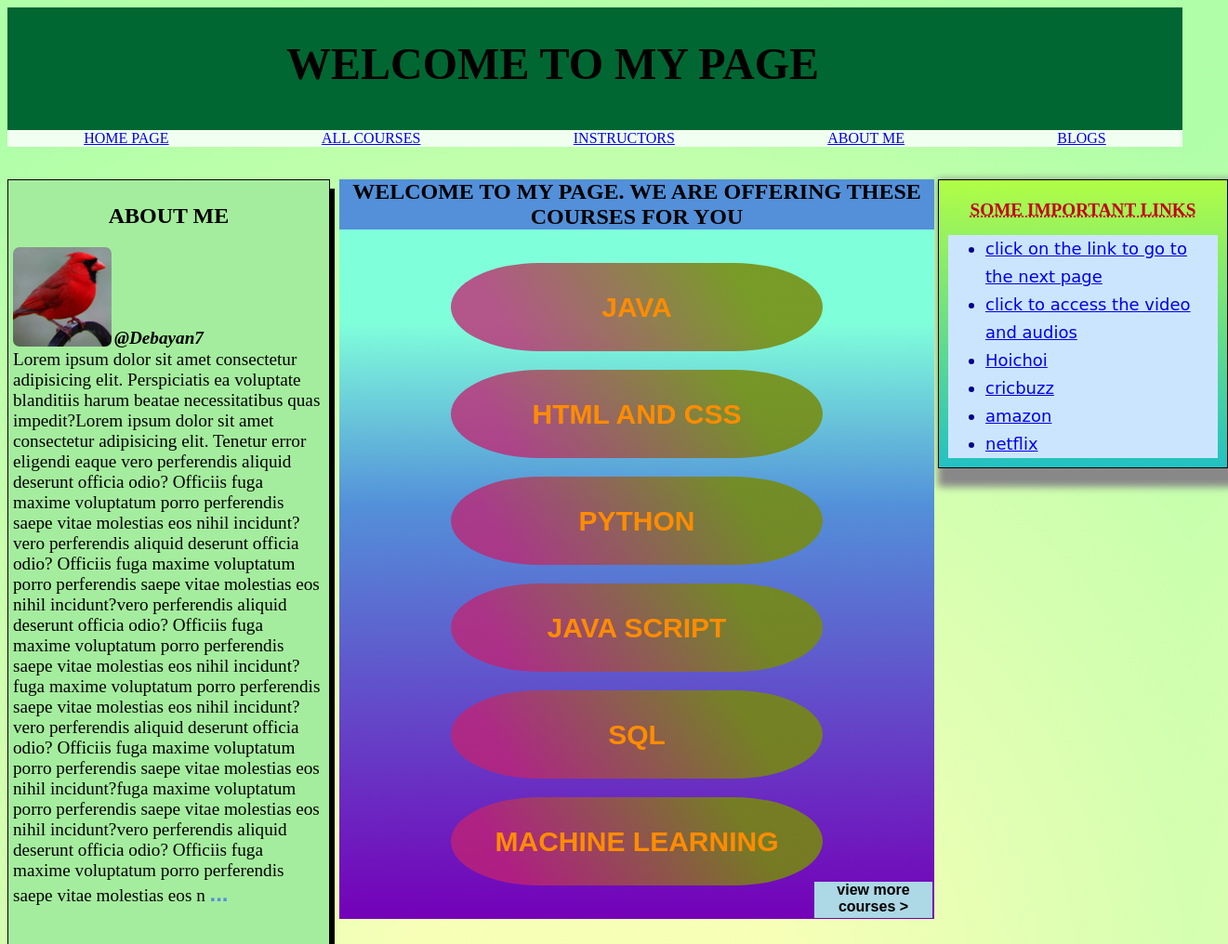
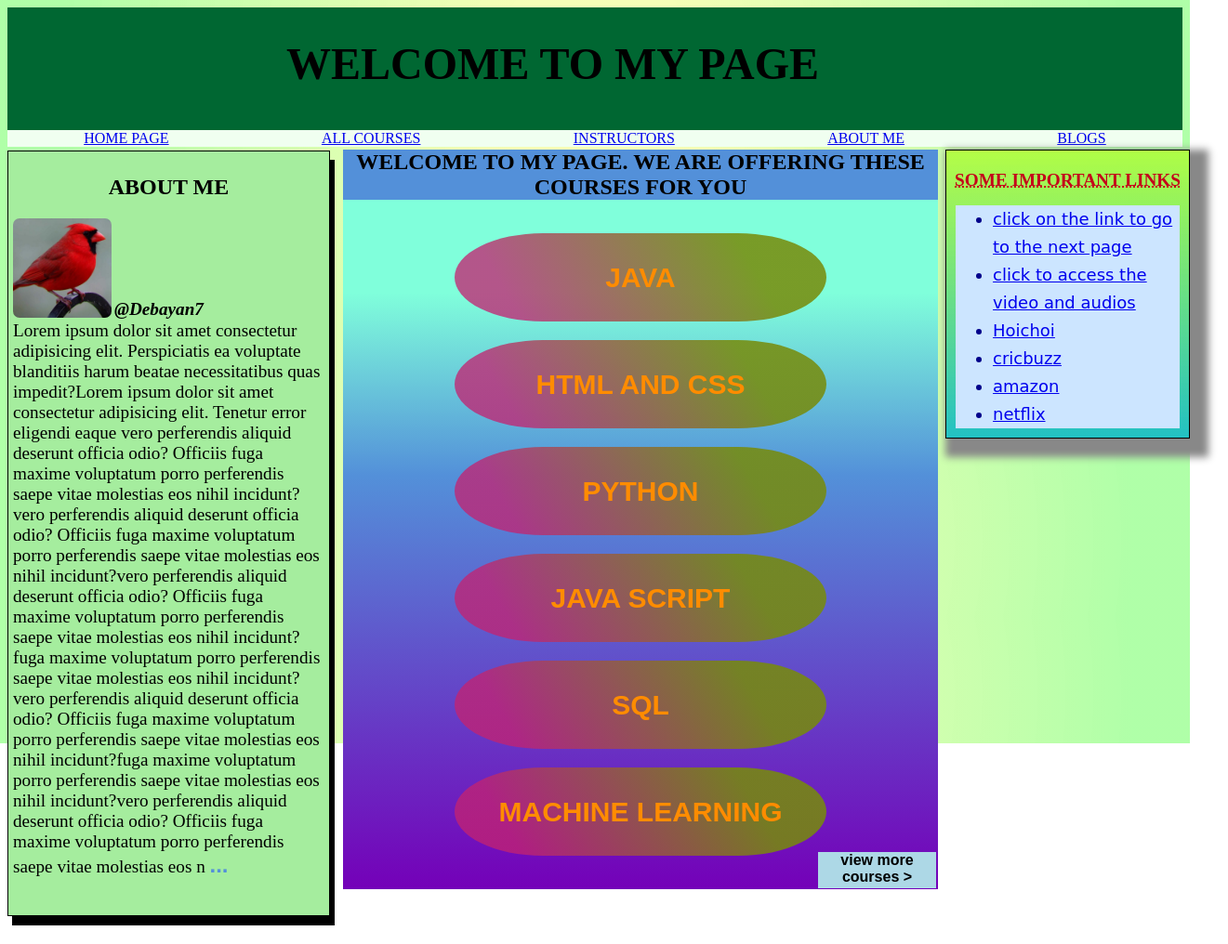
Before and after one commit to Dmitra7/ITMD541, a plain HTML site: page index.html in a window 1280 px wide. Shown: the top 1016 px of the page at 93% size, 1321 px wide, since content can reach past the window. After the commit the page ends 800 px from the top, so only its background shows below. Drawn offline with Linux system fonts and the light colour scheme.

Commit message:
5th time

```diff
--- a/index.html
+++ b/index.html
@@ -59,8 +59,10 @@
         border: double;
         border: 1px solid;
         box-shadow: 5px 10px;
-        position: relative;
-        top: 35px;
+        /* position: relative;
+        top: 35px; */
+        position: fixed;
+        top: 162px;
       }
 
       @keyframes my_content {
@@ -79,9 +81,12 @@
         padding: 5px;
         border: double;
         border: 1px solid;
-        position: relative;
+        /* position: relative;
         top: -789px;
-        left: 1001px;
+        left: 1001px; */
+        position: fixed;
+        top: 161px;
+        left: 1017px;
         background: rgb(34, 193, 195);
         background: linear-gradient(
           0deg,
@@ -98,9 +103,12 @@
         padding: 5px;
         /* border: double; */
         /* border: 1px solid; */
-        position: relative;
+        /* position: relative;
         top: -1125px;
-        left: 352px;
+        left: 352px; */
+        position: fixed;
+        top: 136px;
+        left: 364px;
       }
 
       .paragraph {
```
